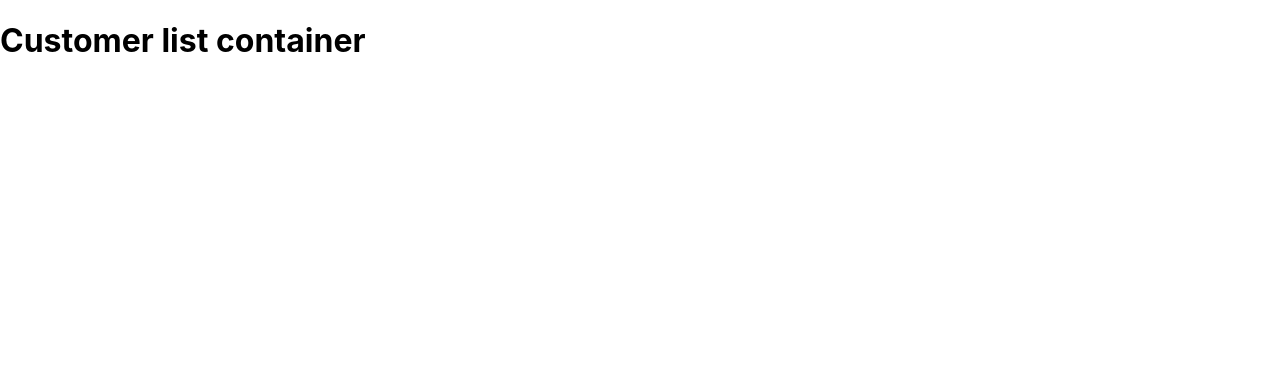
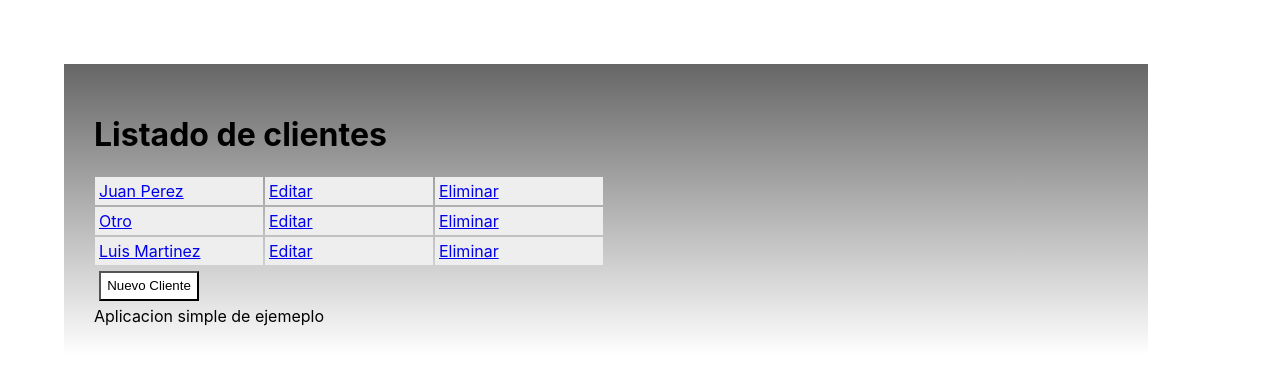
Before and after one commit to jebusdoodles/react-customers-app, a React (Create React App) app: page /customers in a window 1280 px wide. Shown: the top 372 px of the page. Built offline with nearby package versions, Linux system fonts and the light colour scheme.

Commit message:
Nuevo container pra visualizar la lista de usuarios

```diff
--- a/src/App.js
+++ b/src/App.js
@@ -1,6 +1,7 @@
 import React, {Component} from 'react';
 import {BrowserRouter as Router, Route, Switch } from 'react-router-dom';
 import HomeContainer from './containers/HomeContainer';
+import CustomersContainer from './containers/CustomersContainer';
 import './App.css';
 
 class App extends Component{
@@ -18,7 +19,7 @@ class App extends Component{
       <Router>
         <div>
           <Route exact path="/" component={HomeContainer}></Route>
-          <Route exact path="/customers" component={this.renderCustomerListContainer}></Route>
+          <Route exact path="/customers" component={CustomersContainer}></Route>
           <Switch>
             <Route path="/customers/new" component={this.renderCustomerNewContainer}></Route>
             <Route path="/customer/:dni" component={this.renderCustomerContainer}></Route>
--- a/src/components/CustomerListItem.js
+++ b/src/components/CustomerListItem.js
@@ -5,7 +5,7 @@ import PropTypes from 'prop-types';
 const CustomerListItem = ({name, editAction, delAction, dni, urlPath}) => {
     return (
         <div>
-            <div className="list-item">
+            <div className="customers-list-item">
                 <div className="field">
                     <Link to={`${urlPath}${dni}`}>{name}</Link>
                 </div>
@@ -21,6 +21,7 @@ const CustomerListItem = ({name, editAction, delAction, dni, urlPath}) => {
 };
 
 CustomerListItem.propTypes = {
+    dni: PropTypes.string.isRequired,
     name: PropTypes.string.isRequired,
     editAction: PropTypes.string.isRequired,
     delAction: PropTypes.string.isRequired,
--- a/src/components/CustomersList.js
+++ b/src/components/CustomersList.js
@@ -10,6 +10,7 @@ const CustomersList = ({ customers, urlPath }) => {
                     customers.map( c =>
                         <CustomerListItem
                             key={c.dni}
+                            dni={c.dni}
                             name={c.name}
                             editAction={'Editar'}
                             delAction={'Eliminar'}
--- /dev/null
+++ b/src/containers/CustomersContainer.js
@@ -0,0 +1,52 @@
+import React, { Component } from 'react'
+import PropTypes from 'prop-types'
+import AppFrame from './../components/AppFrame';
+import CustomersList from './../components/CustomersList';
+import CustomersActions from './../components/CustomersActions';
+
+const customers = [
+    {
+        "dni" : "27000000",
+        "name" : "Juan Perez",
+        "age" : 37
+    },
+    {
+        "dni" : "30000000",
+        "name" : "Otro",
+        "age" : 35
+    },
+    {
+        "dni" : "33000000",
+        "name" : "Luis Martinez",
+        "age" : 32
+    },
+];
+
+class CustomersContainer extends Component {
+    renderBody = customers => (
+        <div>
+            <CustomersList
+                    customers={customers}
+                    urlPath={'customer/'}>
+            </CustomersList>
+            <CustomersActions>
+                <button onClick={this.handleAddNew}>Nuevo Cliente</button>
+            </CustomersActions>
+        </div>
+    )
+
+    render(){
+        return(
+            <div>
+                <AppFrame header={'Listado de clientes'}
+                          body={this.renderBody(customers)}></AppFrame>
+            </div>
+        );
+    }
+}
+
+CustomersContainer.propTypes = {
+
+};
+
+export default CustomersContainer;
--- a/src/containers/HomeContainer.js
+++ b/src/containers/HomeContainer.js
@@ -2,7 +2,6 @@ import React, { Component } from 'react';
 import { Link, withRouter } from 'react-router-dom';
 import AppFrame from './../components/AppFrame';
 import CustomersActions from './../components/CustomersActions';
-
 class HomeContainer extends Component {
 
     handleOnClick = () => {
--- a/src/index.css
+++ b/src/index.css
@@ -32,3 +32,11 @@ code {
   height: 30px;
   margin: 5px;
 }
+
+.customers-list-item .field{
+  width: 160px;
+  margin: 1px;
+  padding: 4px;
+  background: #EEE;
+  display: inline-block;
+}
```
